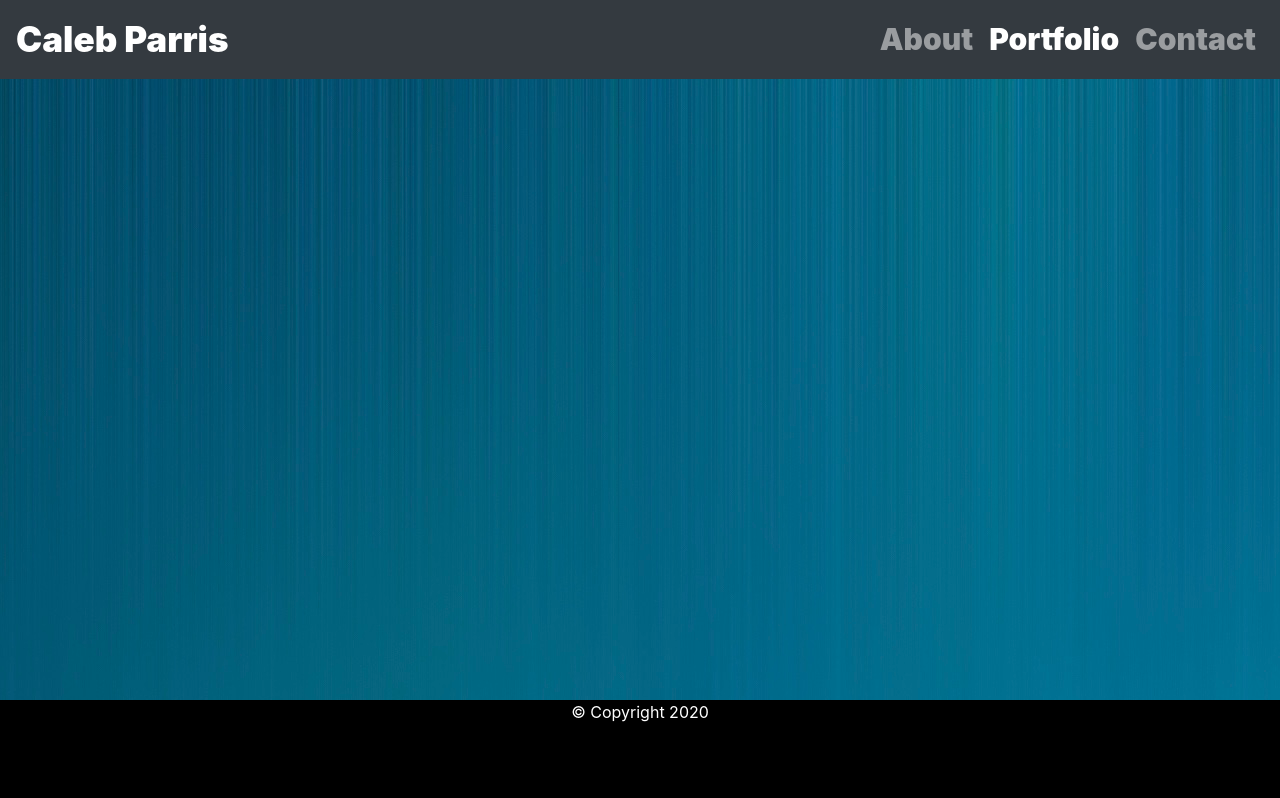
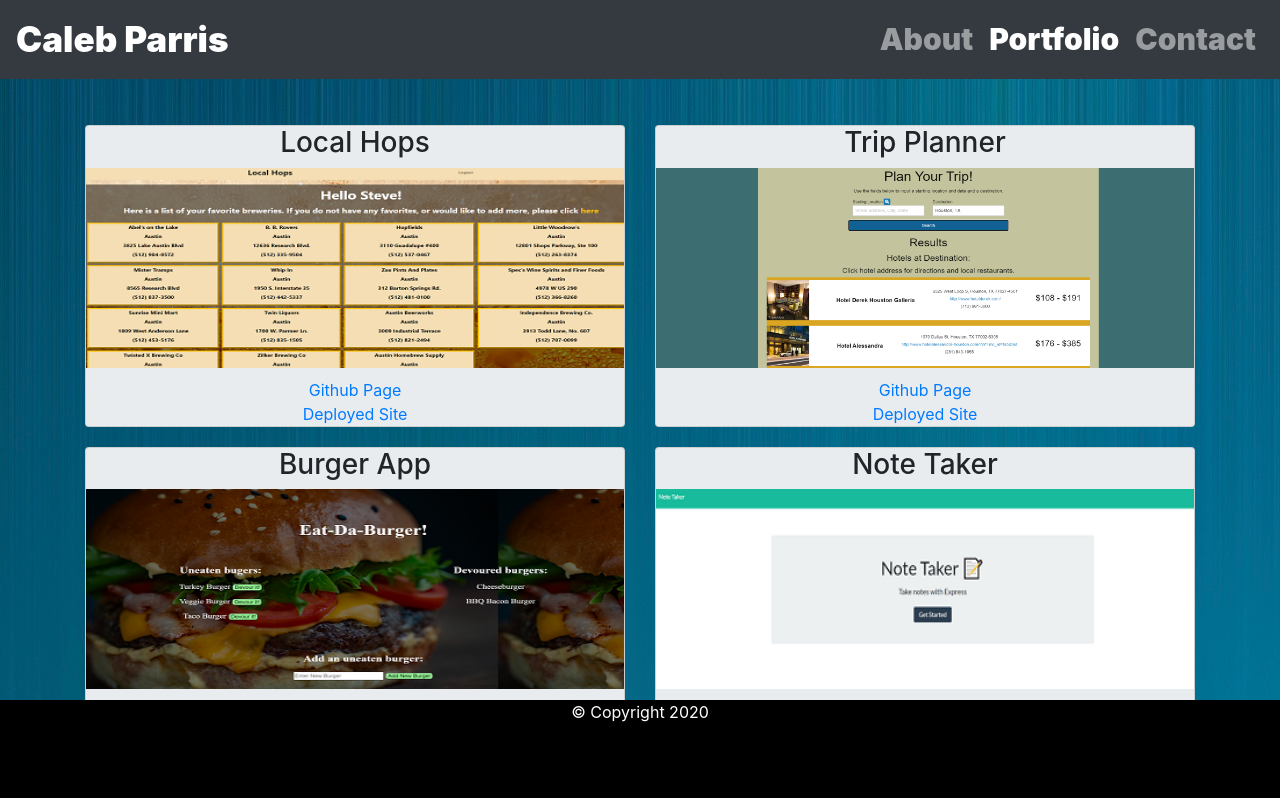
Before and after one commit to CalebParris/react-portfolio, a React (Create React App) app: page /portfolio in a window 1280 px wide. Shown: the top 798 px of the page. Built offline with nearby package versions, Linux system fonts and the light colour scheme.

Commit message:
Added projects to portfolio page

```diff
--- a/src/App.js
+++ b/src/App.js
@@ -3,7 +3,7 @@ import React from "react";
 import { BrowserRouter as Router, Route } from "react-router-dom";
 import About from "./pages/About";
 import Contact from "./pages/Contact";
-// import Portfolio from "./pages/Portfolio";
+import Portfolio from "./pages/Portfolio";
 import Navbar from "./components/Navbar";
 import Footer from "./components/Footer";
 import Wrapper from "./components/Wrapper"
@@ -17,7 +17,7 @@ function App() {
           <Route exact path="/" component={About} />
           <Route exact path="/about" component={About} />
           <Route exact path="/contact" component={Contact} />
-          {/* <Route exact path="/portfolio" component={Portfolio} /> */}
+          <Route exact path="/portfolio" component={Portfolio} />
         </Wrapper>
         <Footer />
       </div>
--- a/src/components/ProjectCard/index.js
+++ b/src/components/ProjectCard/index.js
@@ -1,22 +1,16 @@
-// import React from "react";
-// import CardContext from "../../utils/CardContext"
-// import "./style.css"
+import React from "react";
+import "./style.css"
 
-// function ProjectCard(){
-//     return(
-//         <CardContext.Consumer>
-//             {({ title, url, pageLink, depLink }) => {
-//                 return(
-//                     <div className="card">
-//                     <h3>{title}</h3>
-//                     <img src={url} alt="Screenshot of Project"/>
-//                 <a href={pageLink} target="_blank">Github Page</a>
-//                 <a href={depLink} target="_blank">Deployed Link</a>
-//                    </div>
-//                 )
-//             }}
-//         </CardContext.Consumer>
-//     )
-// }
+function ProjectCard({ title, url, pageLink, depLink }){
 
-// export default ProjectCard;
+    return(
+        <div className="card">
+                    <h3>{title}</h3>
+                    <img src={url} alt="Screenshot of Project"/>
+                <a href={pageLink}>Github Page</a>
+                <a href={depLink}>Deployed Site</a>
+                   </div>
+    )
+}
+
+export default ProjectCard;
--- a/src/components/ProjectCard/style.css
+++ b/src/components/ProjectCard/style.css
@@ -0,0 +1,9 @@
+.card {
+  margin-bottom: 20px;
+  text-align: center;
+  background-color: #e9ecef !important;
+}
+
+img {
+  height: 200px;
+}
--- a/src/pages/Portfolio/index.js
+++ b/src/pages/Portfolio/index.js
@@ -1,107 +1,89 @@
-// import React, { useEffect, useState } from "react";
-// import Container from "../../components/Container";
-// import Row from "../../components/Row";
-// import Col from "../../components/Col";
-// import CardContext from "../../utils/CardContext"
-// import ProjectCard from "../../components/ProjectCard"
-// import LocalHops from "../../images/Portfolio-Local-Hops.png"
-// import TripPlanner from "../../images/Portfolio-Trip.png"
-// import BurgerApp from "../../images/Portfolio-Burger.png"
-// import NoteTaker from "../../images/Portfolio-Note-Taker.png"
-// import Weather from "../../images/Portfolio-Weather.png"
-// import Workday from "../../images/Portfolio-Workday.png"
-// import Future from "../../images/under-construction.jpg"
+import React from "react";
+import Container from "../../components/Container";
+import Row from "../../components/Row";
+import Col from "../../components/Col";
+import ProjectCard from "../../components/ProjectCard"
+import LocalHops from "../../images/Portfolio-Local-Hops.png"
+import TripPlanner from "../../images/Portfolio-Trip.png"
+import BurgerApp from "../../images/Portfolio-Burger.png"
+import NoteTaker from "../../images/Portfolio-Note-Taker.png"
+import Weather from "../../images/Portfolio-Weather.png"
+import Workday from "../../images/Portfolio-Workday.png"
+import Future from "../../images/under-construction.jpg"
+import "./style.css";
 
 
-// function Portfolio(){
-//     const projects = [
-//         {
-//             "id": 1,
-//             "title": "Local Hops",
-//             "url": LocalHops,
-//             "pageLink": "https://github.com/CalebParris/Local-Hops",
-//             "depLink": "https://local-texas-hops.herokuapp.com/"
+function Portfolio(){
+    const projects = [
+        {
+            "id": 1,
+            "title": "Local Hops",
+            "url": LocalHops,
+            "pageLink": "https://github.com/CalebParris/Local-Hops",
+            "depLink": "https://local-texas-hops.herokuapp.com/"
 
-//         },
-//         {
-//             "id": 2,
-//             "title": "Trip Planner",
-//             "url": TripPlanner,
-//             "pageLink": "https://github.com/CalebParris/Trip-Planner",
-//             "depLink": "https://calebparris.github.io/Trip-Planner/"
-//         },
-//         {
-//             "id": 3,
-//             "title": "Burger App",
-//             "url": BurgerApp,
-//             "pageLink": "https://github.com/CalebParris/Burger",
-//             "depLink": "https://obscure-springs-05788.herokuapp.com/"
-//         },
-//         {
-//             "id": 4,
-//             "title": "Note Taker",
-//             "url": NoteTaker,
-//             "pageLink": "https://github.com/CalebParris/Note-Taker",
-//             "depLink": "https://fathomless-bastion-58794.herokuapp.com/"
-//         },
-//         {
-//             "id": 5,
-//             "title": "Weather Dashboard",
-//             "url": Weather,
-//             "pageLink": "https://github.com/CalebParris/Weather-Dashboard",
-//             "depLink": "https://calebparris.github.io/Weather-Dashboard/"
-//         },
-//         {
-//             "id": 6,
-//             "title": "Workday Scheduler",
-//             "url": Workday,
-//             "pageLink": "https://github.com/CalebParris/Work-Day-Scheduler",
-//             "depLink": "https://calebparris.github.io/Work-Day-Scheduler/"
-//         },
-//         {
-//             "id": 7,
-//             "title": "Future Projects",
-//             "url": Future,
-//             "pageLink": "",
-//             "depLink": ""
-//         }
-//     ]
-//     const [devState, setDevState] = useState({
-//         title: "",
-//         url: "",
-//     pageLink: "",
-//     depLink: "",
-//     });
+        },
+        {
+            "id": 2,
+            "title": "Trip Planner",
+            "url": TripPlanner,
+            "pageLink": "https://github.com/CalebParris/Trip-Planner",
+            "depLink": "https://calebparris.github.io/Trip-Planner/"
+        },
+        {
+            "id": 3,
+            "title": "Burger App",
+            "url": BurgerApp,
+            "pageLink": "https://github.com/CalebParris/Burger",
+            "depLink": "https://obscure-springs-05788.herokuapp.com/"
+        },
+        {
+            "id": 4,
+            "title": "Note Taker",
+            "url": NoteTaker,
+            "pageLink": "https://github.com/CalebParris/Note-Taker",
+            "depLink": "https://fathomless-bastion-58794.herokuapp.com/"
+        },
+        {
+            "id": 5,
+            "title": "Weather Dashboard",
+            "url": Weather,
+            "pageLink": "https://github.com/CalebParris/Weather-Dashboard",
+            "depLink": "https://calebparris.github.io/Weather-Dashboard/"
+        },
+        {
+            "id": 6,
+            "title": "Workday Scheduler",
+            "url": Workday,
+            "pageLink": "https://github.com/CalebParris/Work-Day-Scheduler",
+            "depLink": "https://calebparris.github.io/Work-Day-Scheduler/"
+        },
+        {
+            "id": 7,
+            "title": "Future Projects",
+            "url": Future,
+            "pageLink": "#",
+            "depLink": "#"
+        }
+    ]
 
-//     useEffect(() => {
-//         setDevState({
-//             title: projects[0].title,
-//             url: projects[0].url,
-//             pageLink: projects[0].pageLink,
-//             depLink: projects[0].depLink
-//     })
-// }, [])
+    return(
+            <div>
+                <Container>
+                    <Row>
 
-//     return(
-//         <CardContext.Provider value={devState}>
-//             <div>
-//                 <Container>
-//                     <Row>
+                        {projects.map((project) => {
+          return ( <Col size="md-6">
+               <ProjectCard key={project.id} title={project.title} url={project.url} pageLink={project.pageLink} depLink={project.depLink}/>
+            </Col>
+          )
+        })}
 
-//                         {projects.map((project) => {
-//                             console.log(project);
-//           return ( <Col size="md-6">
-//                <ProjectCard key={project.id} title={project.title} url={project.url} pageLink={project.pageLink} depLink={project.depLink}/>
-//             </Col>
-//           )
-//         })}
+                    </Row>
+                </Container>
+            </div>
+    )
 
-//                     </Row>
-//                 </Container>
-//             </div>
-//         </CardContext.Provider>
-//     )
+}
 
-// }
-
-// export default Portfolio;
+export default Portfolio;
--- /dev/null
+++ b/src/pages/Portfolio/style.css
@@ -0,0 +1,3 @@
+.row{
+    margin-top: 125px;
+}
```
Also changed, not shown: 1 other file (tests, documents, lock files or other folders).
